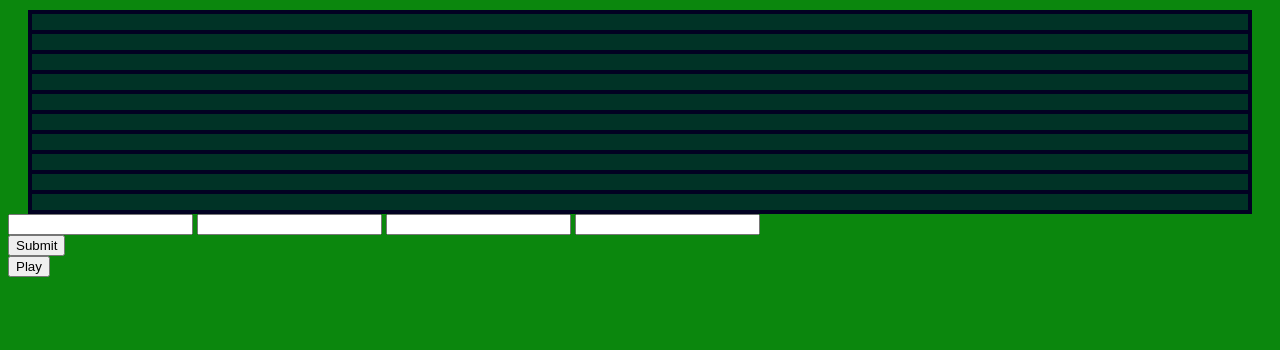
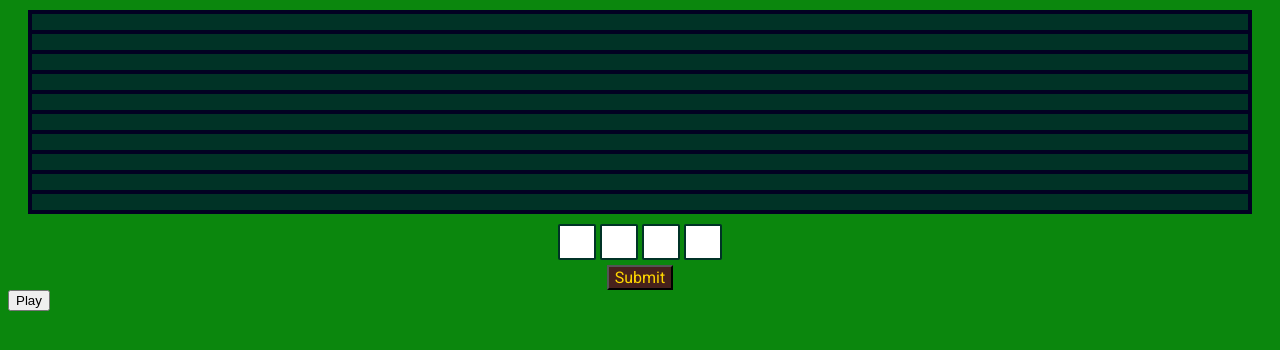
Before and after one commit to VeronicaTeodorof/code-breaking-game, a plain HTML site: page index.html in a window 1280 px wide. Shown: the part 96-446 px from the top of the page. Drawn offline with Linux system fonts and the light colour scheme; a web font is replaced by a local one.

Commit message:
Style the play section

```diff
--- a/assets/css/style.css
+++ b/assets/css/style.css
@@ -19,7 +19,7 @@ body {
 
 h1 {
     font-family: var(--heading-font);
-     color: var(--treasure-yellow);
+    color: var(--treasure-yellow);
     text-shadow: 4px 4px var(--chest-brown);
     text-align: center;
     letter-spacing: 0.2rem;
@@ -42,3 +42,27 @@ h1 {
 .guess {
     border: 2px solid var(--prussian-blue);
 }
+
+/* Play section */
+form {
+    text-align: center;
+}
+
+.input {
+    display: inline-block;
+    width: 30px;
+    height: 30px;
+    border: 2px solid var(--evergreen);
+    border-radius: 5%;
+    margin: auto;
+    margin-top: 10px;
+
+}
+
+input[type="submit"] {
+    background-color: var(--chest-brown);
+    color: var(--treasure-yellow);
+    font-family: var(--primary-font);
+    margin-top: 5px;
+    font-size: medium;
+}
--- a/index.html
+++ b/index.html
@@ -35,10 +35,10 @@
         <section id="play">
             <div>
                 <form>
-                    <input type="number">
-                    <input type="number">
-                    <input type="number">
-                    <input type="number">
+                    <input type="number" class="input">
+                    <input type="number" class="input">
+                    <input type="number" class="input">
+                    <input type="number"class="input">
                     <br>
                     <input type="submit" value="Submit">
                 </form>
```
